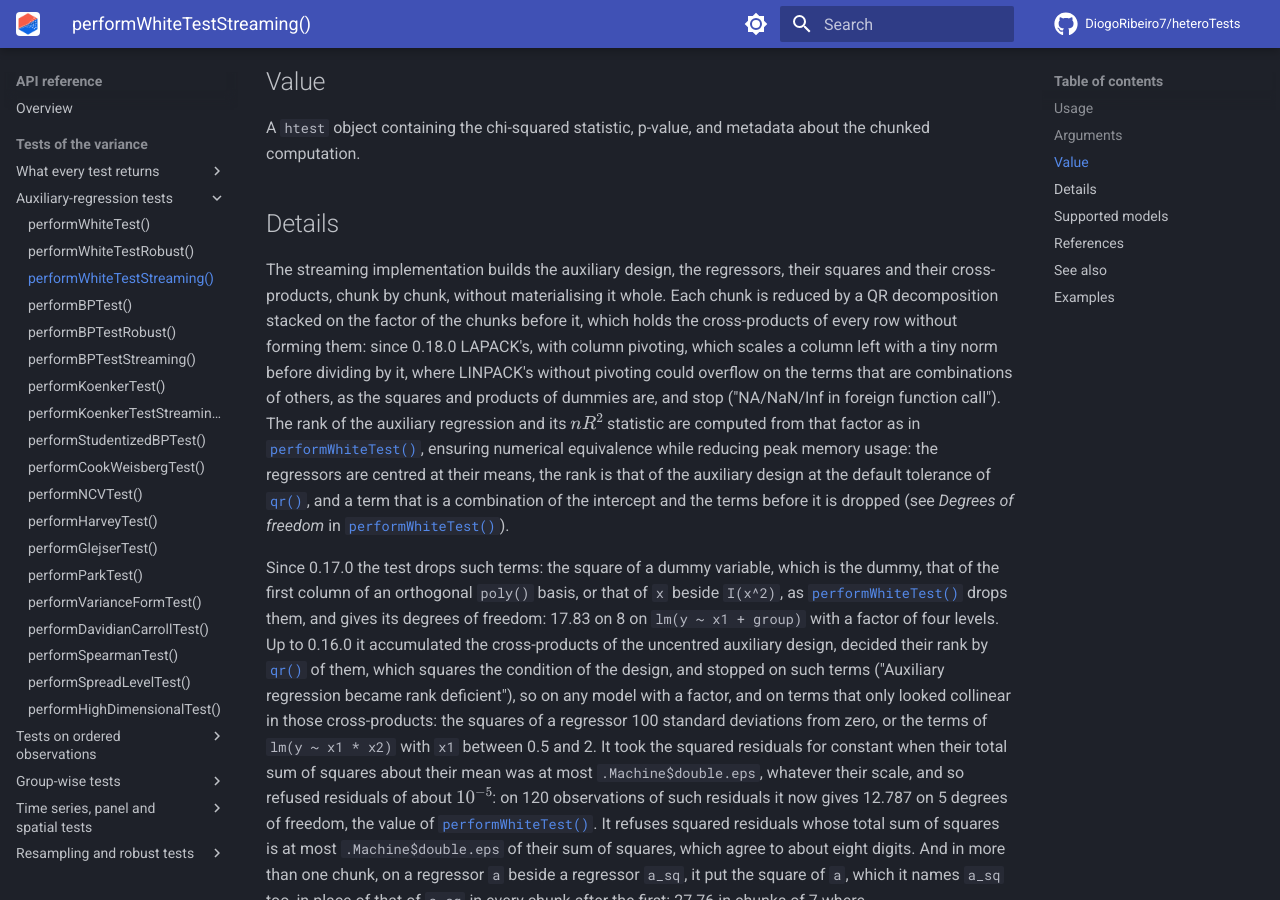
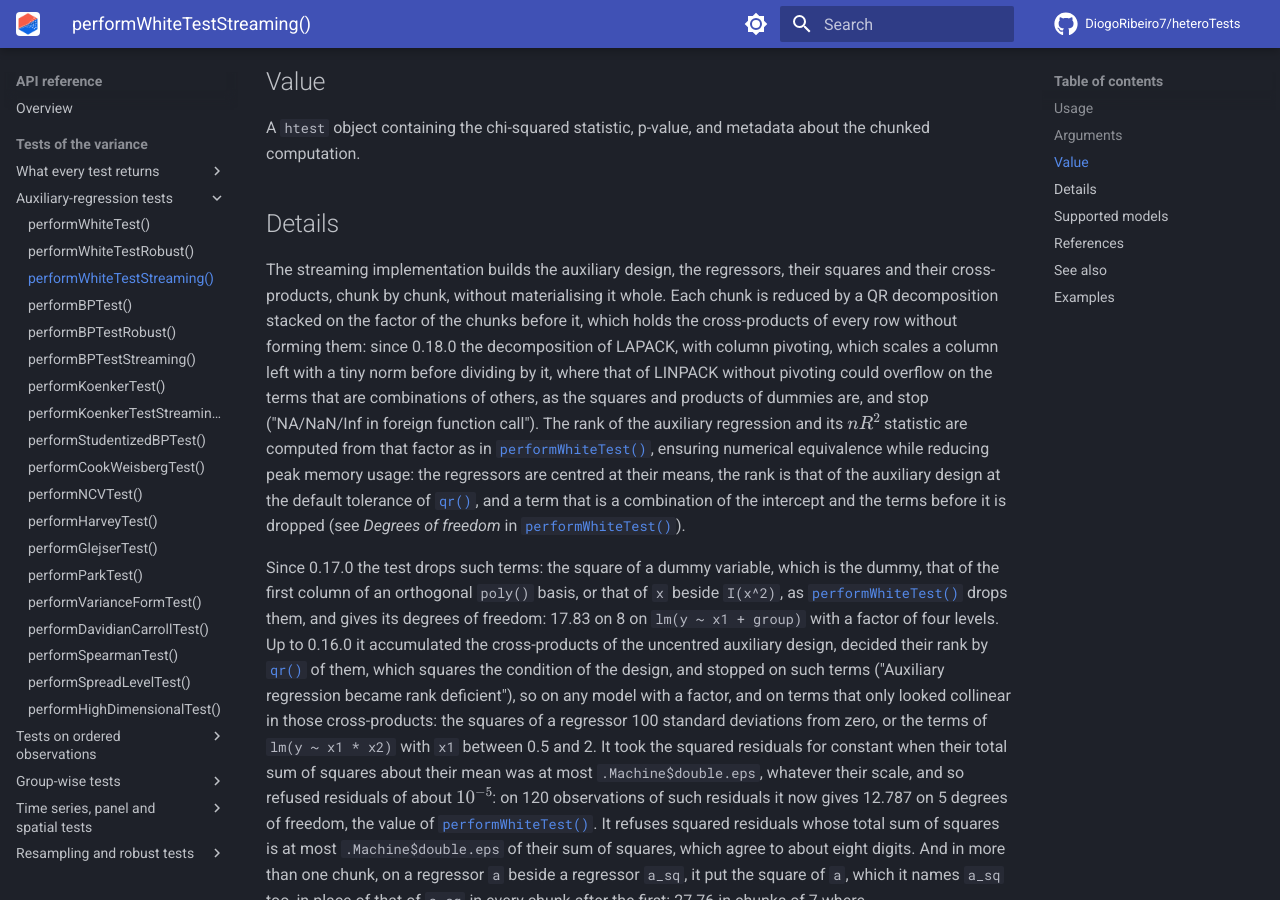
Before and after one commit to DiogoRibeiro7/heteroTests, an MkDocs documentation site: the page built from docs/reference/performWhiteTestStreaming.md, in a window 1280 px wide and 900 px high, scrolled down 1455 px. Built offline with MkDocs 1.6.1 and Material for MkDocs 9.7.7, drawn with Linux system fonts in a browser that asks for light colours; comment, search, counter and statistics services are not loaded.

Commit message:
Name LAPACK and LINPACK without a possessive on the page of the White streaming test, which the spelling check flagged

```diff
--- a/docs/reference/performWhiteTestStreaming.md
+++ b/docs/reference/performWhiteTestStreaming.md
@@ -73,11 +73,12 @@ The streaming implementation builds the auxiliary design, the regressors,
 their squares and their cross-products, chunk by chunk, without
 materialising it whole. Each chunk is reduced by a QR decomposition stacked
 on the factor of the chunks before it, which holds the cross-products of
-every row without forming them: since 0.18.0 LAPACK's, with column
-pivoting, which scales a column left with a tiny norm before dividing by it,
-where LINPACK's without pivoting could overflow on the terms that are
-combinations of others, as the squares and products of dummies are, and
-stop ("NA/NaN/Inf in foreign function call"). The rank of the auxiliary
+every row without forming them: since 0.18.0 the decomposition of LAPACK,
+with column pivoting, which scales a column left with a tiny norm before
+dividing by it, where that of LINPACK without pivoting could overflow on
+the terms that are combinations of others, as the squares and products of
+dummies are, and stop ("NA/NaN/Inf in foreign function call"). The rank of
+the auxiliary
 regression and its \(n R^2\) statistic are computed from that factor as
 in [`performWhiteTest()`](performWhiteTest.md), ensuring numerical equivalence while reducing peak
 memory usage: the regressors are centred at their means, the rank is that of
```
Also changed, not shown: 2 other files.
